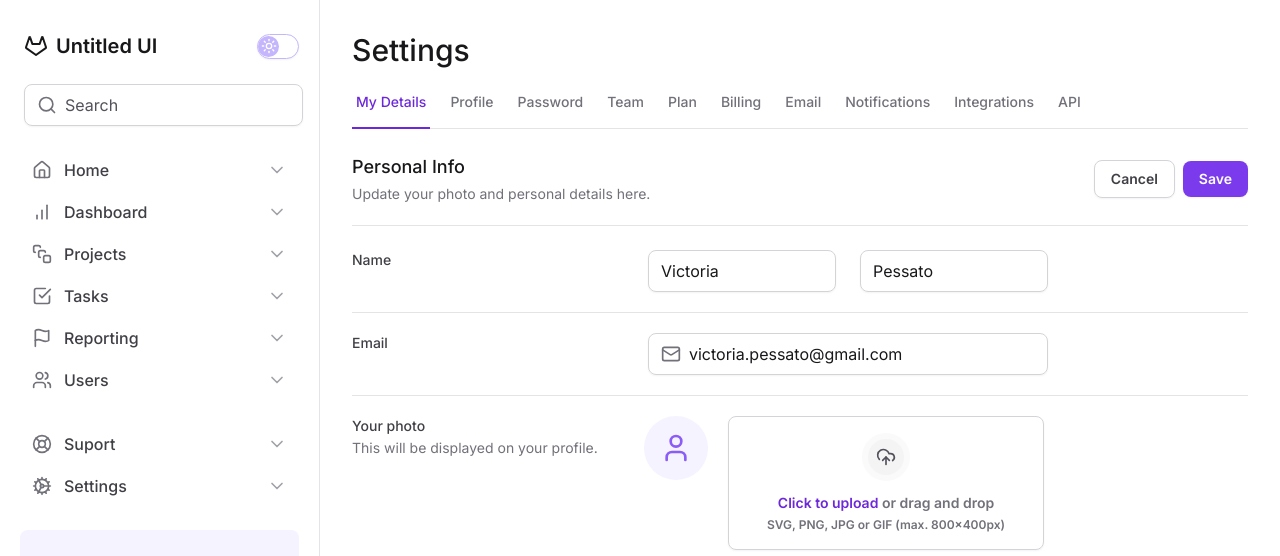
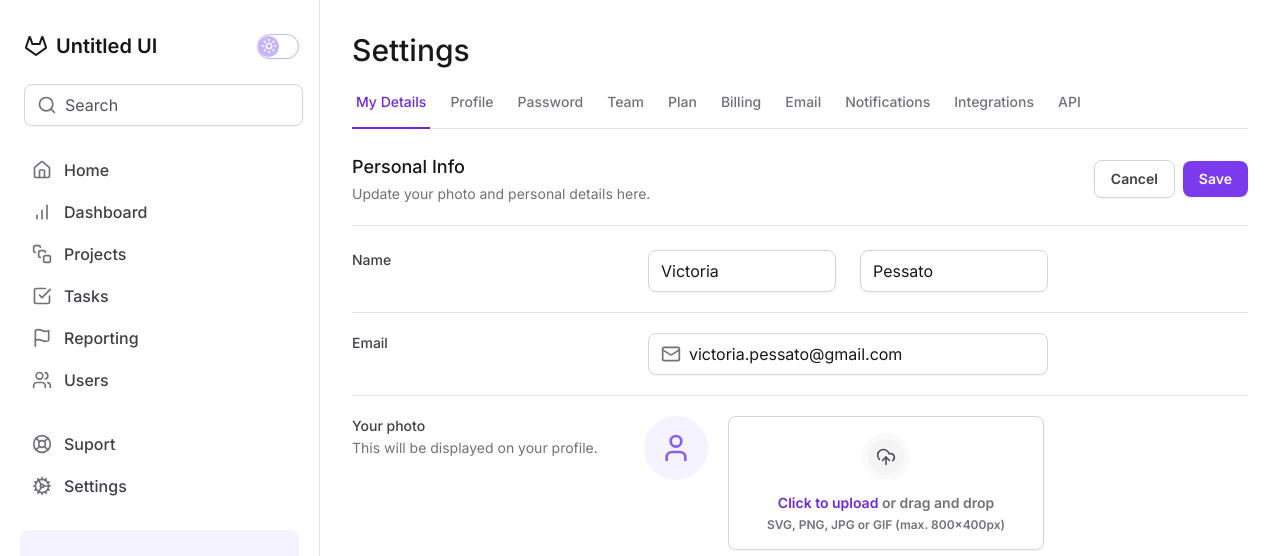
Before and after one commit to vicpulsr/tailwind-rocketseat, a Next.js app: page / in a window 1280 px wide. Shown: the top 556 px of the page. Built offline with nearby package versions, Linux system fonts and the light colour scheme.

Commit message:
♻️ refactor: NavItem to allow children

```diff
--- a/src/components/Sidebar/NavItem.tsx
+++ b/src/components/Sidebar/NavItem.tsx
@@ -1,6 +1,7 @@
-import { ElementType } from "react";
-import { ChevronDown } from "lucide-react";
+import { ElementType, useState } from "react";
+import { ChevronDown, ChevronUp } from "lucide-react";
 import { twMerge } from "tailwind-merge";
+import { useAutoAnimate } from "@formkit/auto-animate/react";
 
 export interface NavItemProps {
   icon: ElementType;
@@ -8,14 +9,35 @@ export interface NavItemProps {
   href?: string;
 }
 
-export const NavItem = ({ icon: Icon, title, href = "/" }: NavItemProps) => {
+export interface NavItemWithChildrenProps extends NavItemProps {
+  children?: React.ReactNode;
+}
+
+export const NavItem = ({
+  icon: Icon,
+  title,
+  href = "/",
+  children,
+}: NavItemWithChildrenProps) => {
+  const [open, setOpen] = useState(false);
+  const [parent] = useAutoAnimate();
+
+  const handleToggle = (e: React.MouseEvent) => {
+    e.preventDefault();
+    e.stopPropagation();
+    setOpen(!open);
+  };
+
   return (
+    <div className="w-full">
       <a
-      href={href}
+        ref={parent}
+        href={children ? "#" : href}
         className={twMerge(
           "group flex items-center gap-3 rounded px-3 py-2",
-        "hover:bg-violet-50 dark:hover:bg-zinc-800",
+          "hover:bg-violet-50 dark:hover:bg-zinc-800"
         )}
+        onClick={children ? (e) => e.preventDefault() : undefined}
       >
         <Icon className="size-5 text-zinc-500" />
         <span
@@ -26,7 +48,17 @@ export const NavItem = ({ icon: Icon, title, href = "/" }: NavItemProps) => {
         >
           {title}
         </span>
-      <ChevronDown className="ml-auto size-5 text-zinc-400 group-hover:text-violet-400 dark:text-zinc-600" />
+        {children && (
+          <button className="ml-auto" onClick={handleToggle}>
+            {open ? (
+              <ChevronUp className="size-5 text-zinc-400 group-hover:text-violet-400 dark:text-zinc-600" />
+            ) : (
+              <ChevronDown className="size-5 text-zinc-400 group-hover:text-violet-400 dark:text-zinc-600" />
+            )}
+          </button>
+        )}
       </a>
+      {open && children && <div className="ml-6">{children}</div>}
+    </div>
   );
 };
```
Lines whose indentation alone changed are shown as unchanged.
